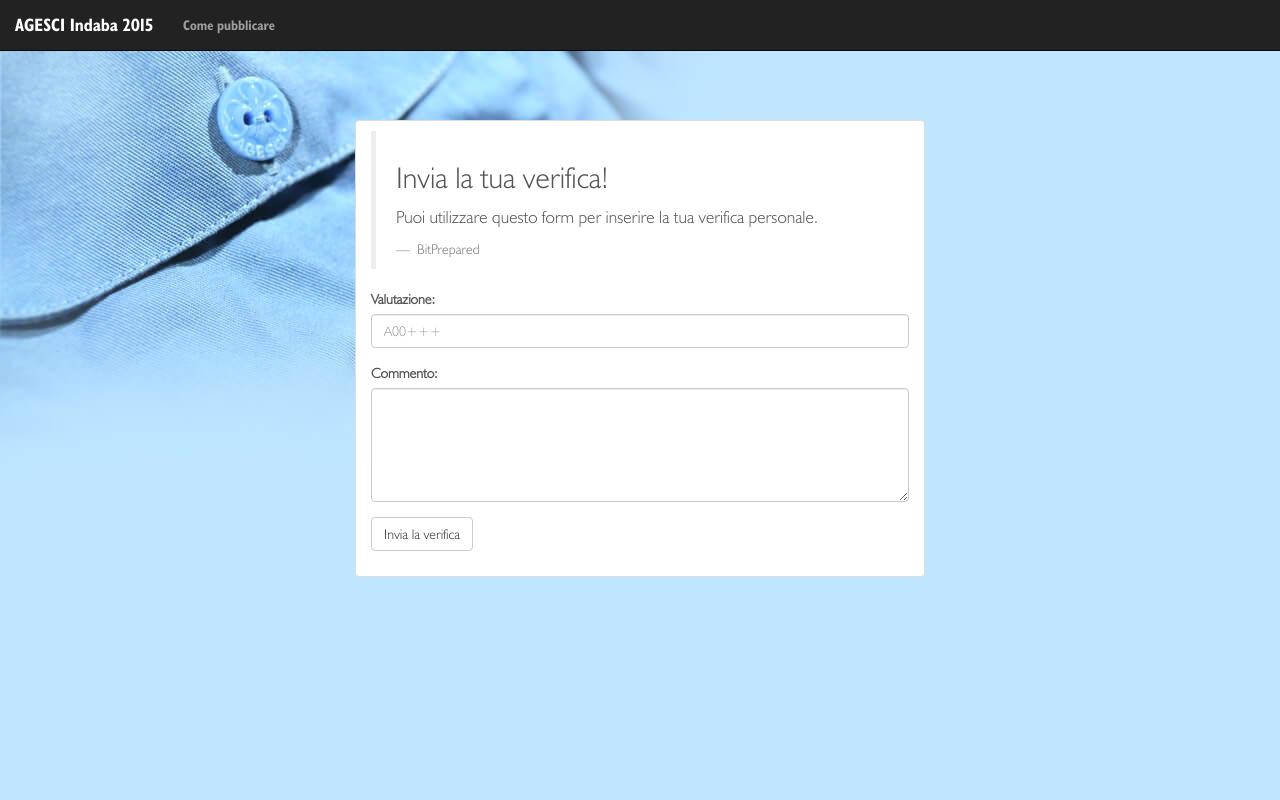
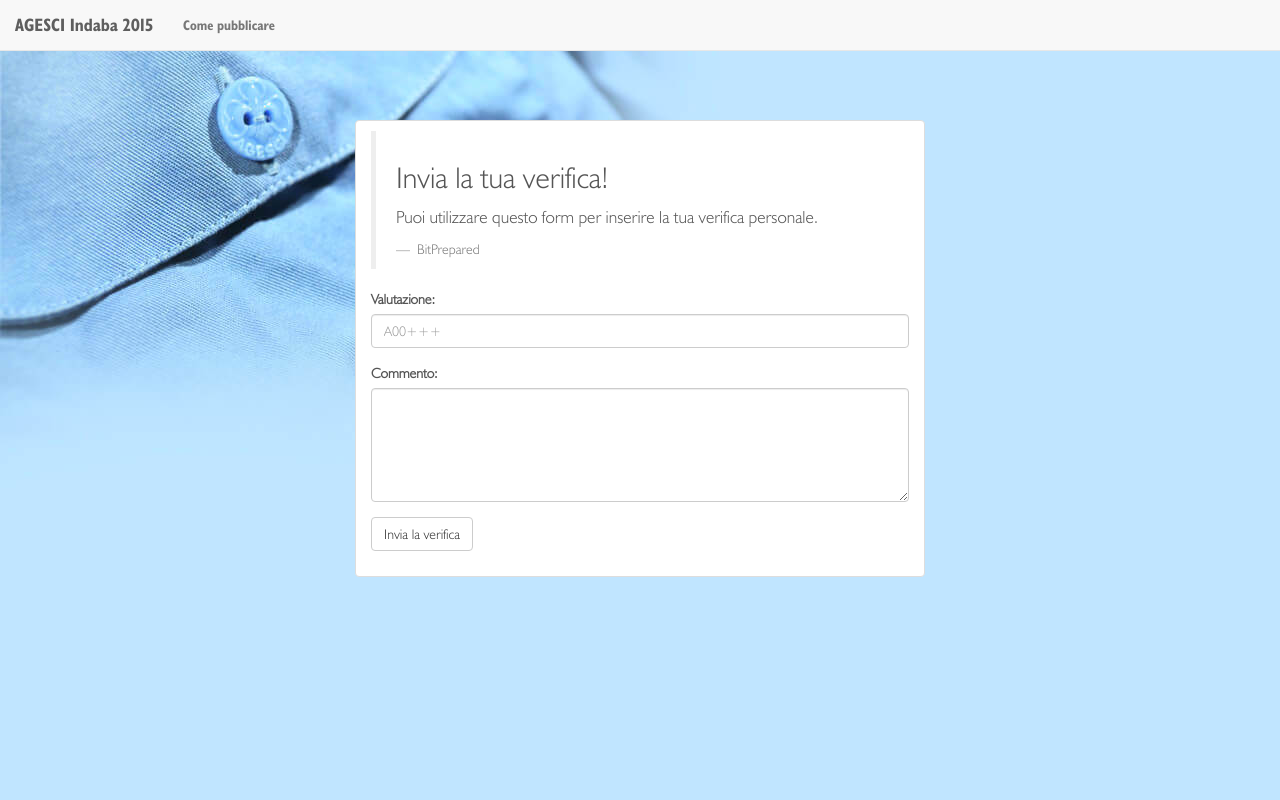
Before and after one commit to BitPrepared/OnlineOnsiteOngoing, a PHP site: page /templates/annotation/form.php in a window 1280 px wide. Run offline with PHP 8.4, Linux system fonts and the light colour scheme; some libraries are stand-ins or nearby versions.

Commit message:
Update form.php
fix navbar

```diff
--- a/templates/annotation/form.php
+++ b/templates/annotation/form.php
@@ -34,7 +34,7 @@
 </head>
 <body>
 <div id="content">
-    <nav class="navbar navbar-inverse navbar-fixed-top affix">
+    <nav class="navbar navbar-default navbar-fixed-top affix">
         <div class="container-fluid">
             <div class="navbar-header">
                 <a class="navbar-brand" href="/">
```
